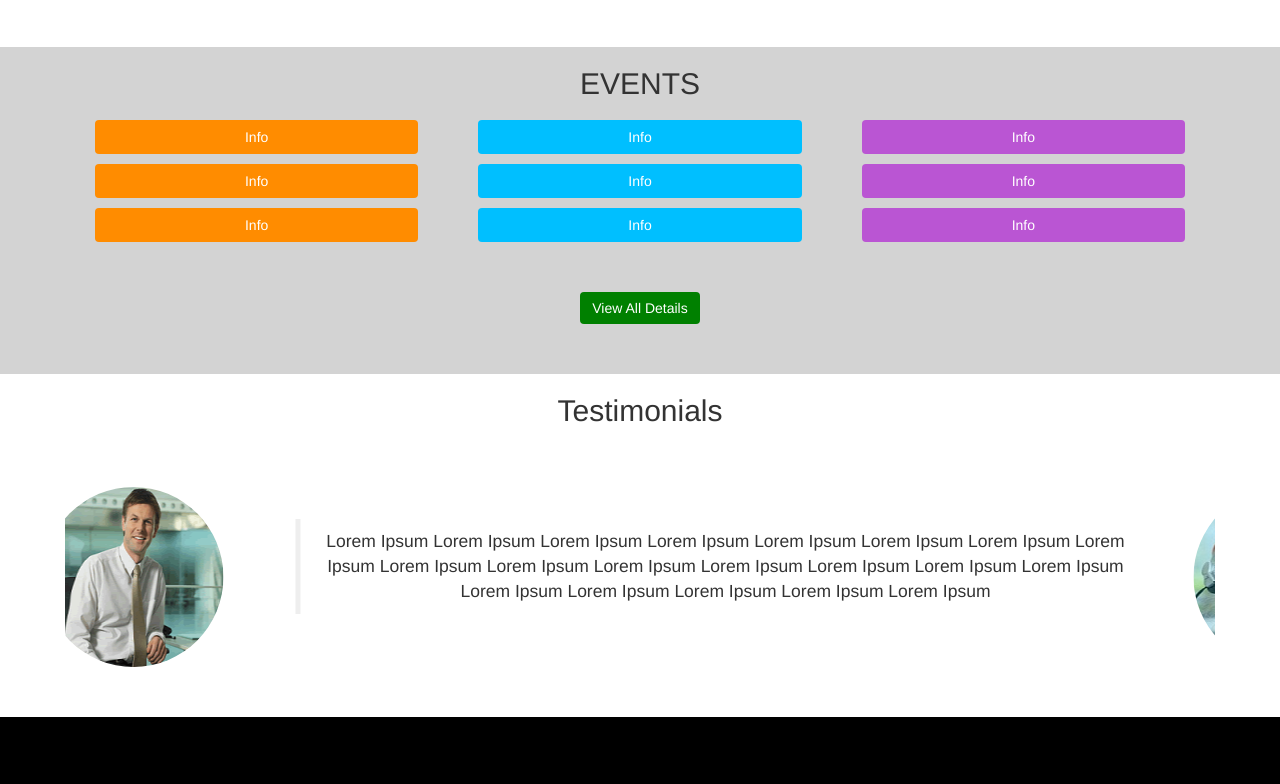
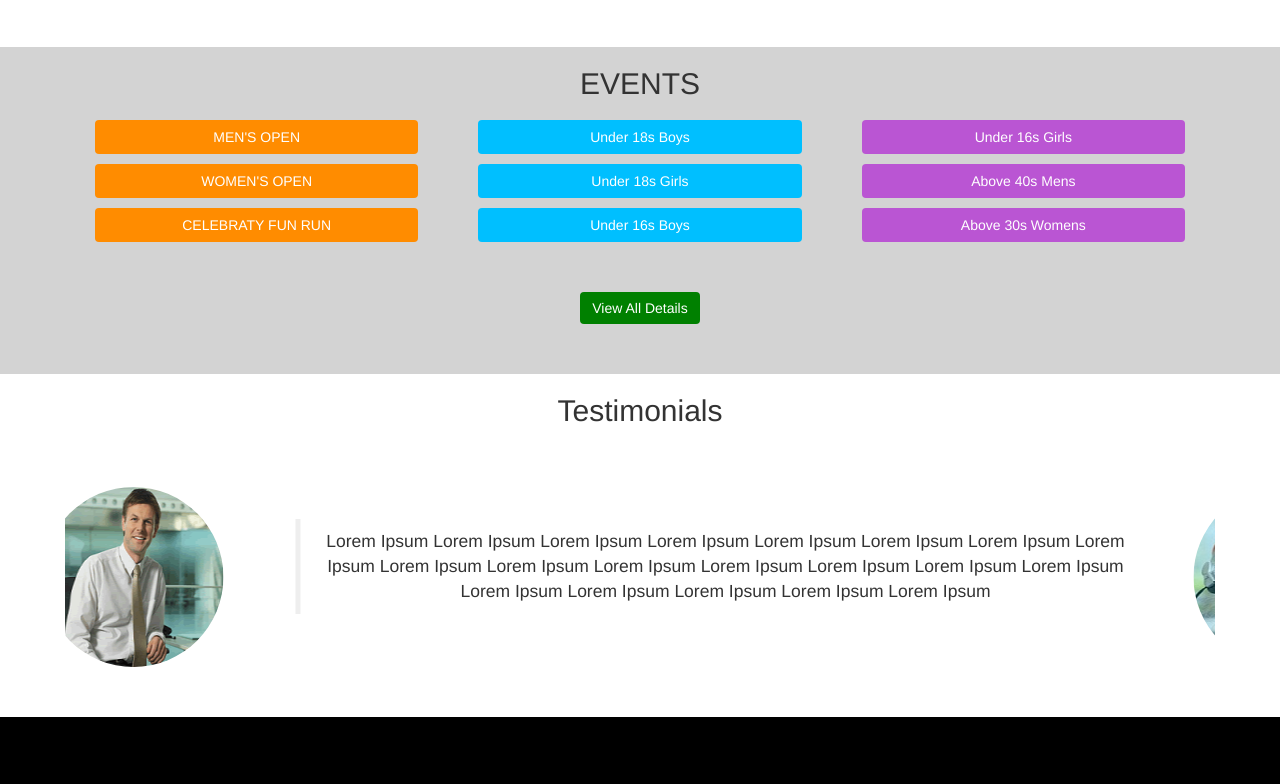
Before and after one commit to shivamgupta001/RunForFarmer, a plain HTML site: page index.html in a window 1280 px wide. Shown: the part 870-1654 px from the top of the page. Drawn offline with nearby package versions, Linux system fonts and the light colour scheme.

Commit message:
updated events

```diff
--- a/index.html
+++ b/index.html
@@ -97,37 +97,37 @@
 
     		<div class="col-md-4 col-sm-12 col-xs-12 btn-darkorange">
     			<div class="col-md-12 col-sm-12 col-xs-12 padding-top--10">
-	    			<button type="button" class="btn col-md-12 col-sm-12 col-xs-12">Info</button>
+	    			<button type="button" class="btn col-md-12 col-sm-12 col-xs-12">MEN'S OPEN</button>
 	    		</div>
 	    		<div class="col-md-12 col-sm-12 col-xs-12 padding-top--10">
-	    			<button type="button" class="btn col-md-12 col-sm-12 col-xs-12">Info</button>
+	    			<button type="button" class="btn col-md-12 col-sm-12 col-xs-12">WOMEN'S OPEN</button>
 	    		</div>
 	    		<div class="col-md-12 col-sm-12 col-xs-12 padding-top--10">
-	    			<button type="button" class="btn col-md-12 col-sm-12 col-xs-12">Info</button>
+	    			<button type="button" class="btn col-md-12 col-sm-12 col-xs-12">CELEBRATY FUN RUN</button>
 	    		</div>
 
     		</div>
     		<div class="col-md-4 col-sm-6 col-xs-12 btn-deepskyblue">
     			<div class="col-md-12 col-sm-12 col-xs-12 padding-top--10">
-	    			<button type="button" class="btn col-md-12 col-sm-12 col-xs-12">Info</button>
+	    			<button type="button" class="btn col-md-12 col-sm-12 col-xs-12">Under 18s Boys</button>
 	    		</div>
 	    		<div class="col-md-12 col-sm-12 col-xs-12 padding-top--10">
-	    			<button type="button" class="btn col-md-12 col-sm-12 col-xs-12">Info</button>
+	    			<button type="button" class="btn col-md-12 col-sm-12 col-xs-12">Under 18s Girls</button>
 	    		</div>
 	    		<div class="col-md-12 col-sm-12 col-xs-12 padding-top--10">
-	    			<button type="button" class="btn col-md-12 col-sm-12 col-xs-12">Info</button>
+	    			<button type="button" class="btn col-md-12 col-sm-12 col-xs-12">Under 16s Boys</button>
 	    		</div>
 
     		</div>
     		<div class="col-md-4 col-sm-6 col-xs-12 btn-mediumorchid">
     			<div class="col-md-12 col-sm-12 col-xs-12 padding-top--10">
-	    			<button type="button" class="btn col-md-12 col-sm-12 col-xs-12">Info</button>
+	    			<button type="button" class="btn col-md-12 col-sm-12 col-xs-12">Under 16s Girls</button>
 	    		</div>
 	    		<div class="col-md-12 col-sm-12 col-xs-12 padding-top--10">
-	    			<button type="button" class="btn col-md-12 col-sm-12 col-xs-12">Info</button>
+	    			<button type="button" class="btn col-md-12 col-sm-12 col-xs-12">Above 40s Mens</button>
 	    		</div>
 	    		<div class="col-md-12 col-sm-12 col-xs-12 padding-top--10">
-	    			<button type="button" class="btn col-md-12 col-sm-12 col-xs-12">Info</button>
+	    			<button type="button" class="btn col-md-12 col-sm-12 col-xs-12">Above 30s Womens</button>
 	    		</div>
 
     		</div>
```
